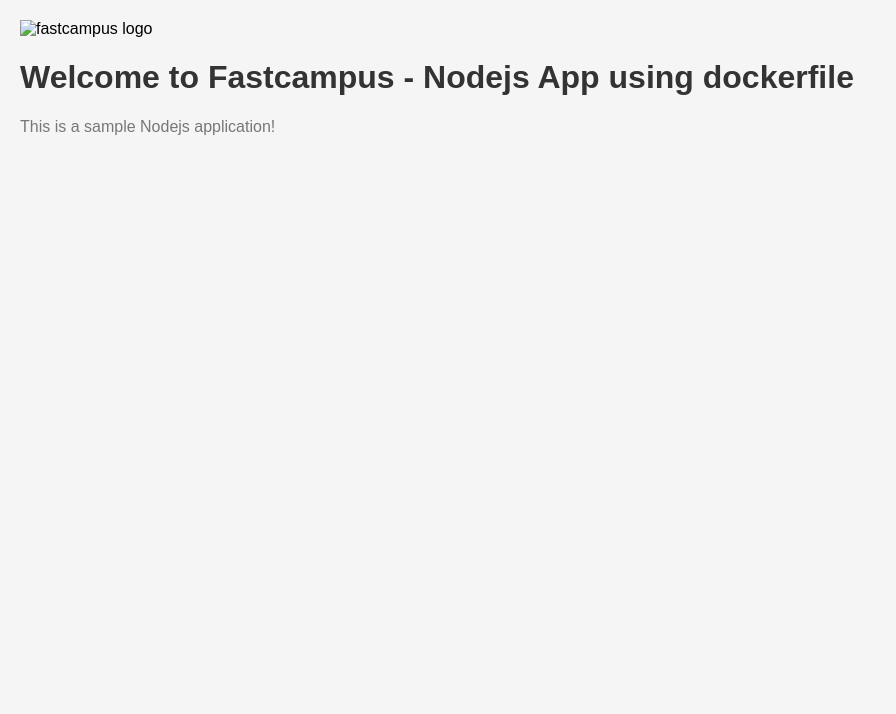
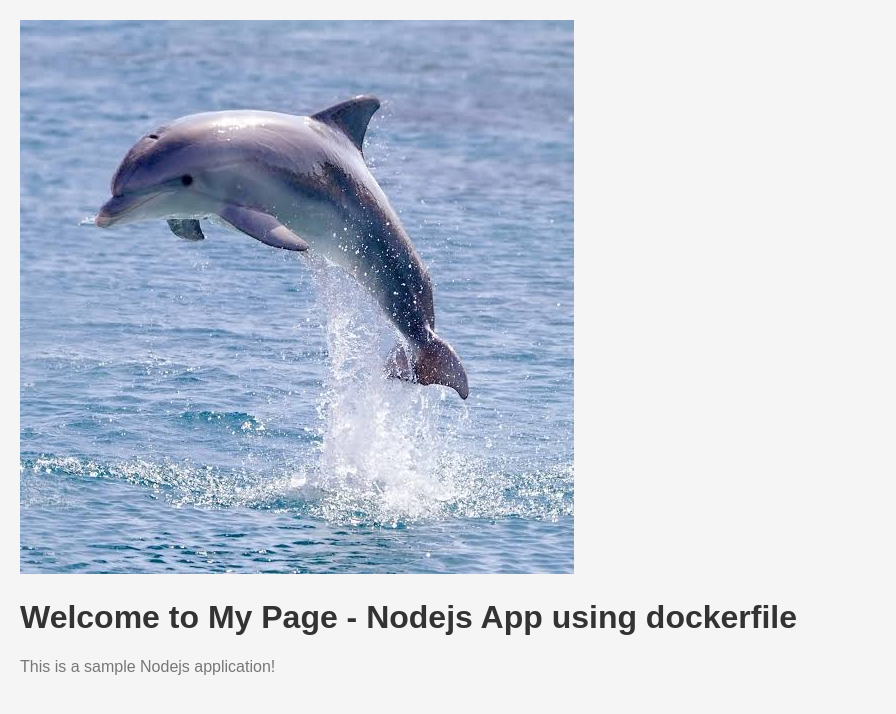
Before and after one commit to Starlight258/cicd, a website: page public/index.html in a window 1280 px wide. Shown: the whole page, without its empty margins (0-896 px from the left). Drawn offline with Linux system fonts and the light colour scheme.

Commit message:
rename : 파일 이동

```diff
--- a/nodejs/public/index.html
+++ b/public/index.html
@@ -6,8 +6,8 @@
   <link rel="stylesheet" type="text/css" href="styles.css">
 </head>
 <body>
-  <img src="images/fastcampus.png" alt="fastcampus logo">
-  <h1>Welcome to Fastcampus - Nodejs App using dockerfile</h1>
+  <img src="images/dolphin.png" alt="dolphin logo">
+  <h1>Welcome to My Page - Nodejs App using dockerfile</h1>
   <p>This is a sample Nodejs application!</p>
 </body>
 </html>
```
Also changed, not shown: package.json (renamed from nodejs/package.json), public/images/dolphin.png (renamed from nodejs/public/images/dolphin.png), public/styles.css (renamed from nodejs/public/styles.css), server.js (renamed from nodejs/server.js), 6 other files.
